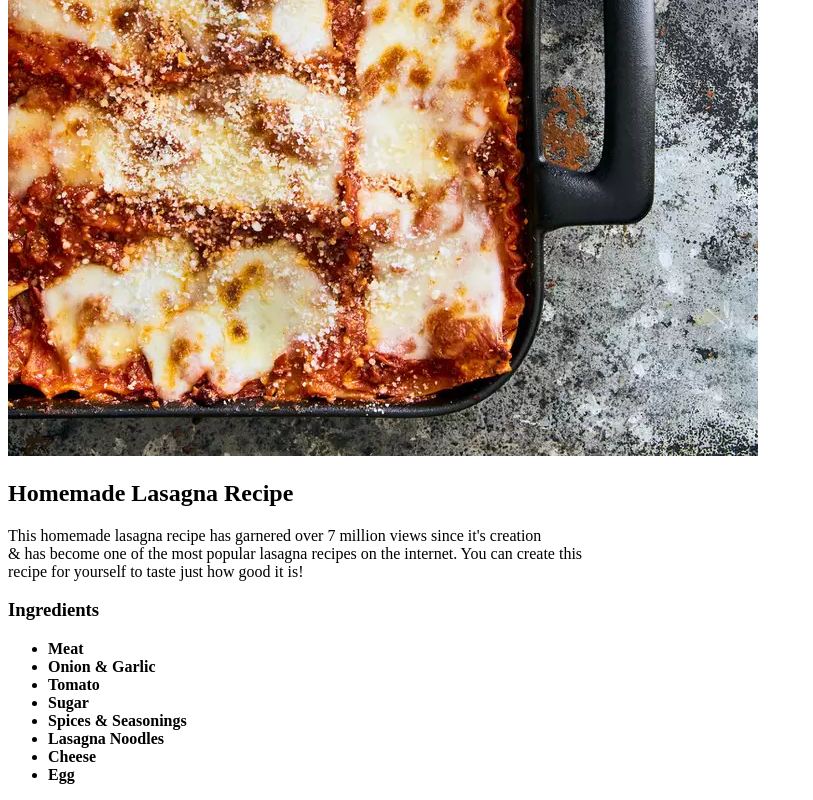
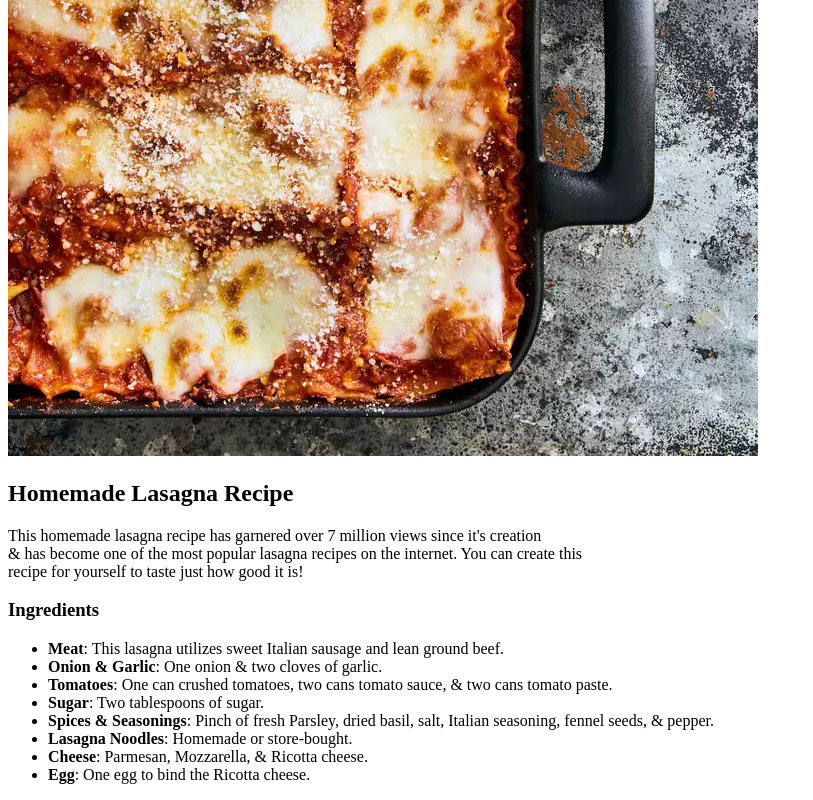
Before and after one commit to isaiahbh/odin-recipes, a plain HTML site: page recipes/lasagna.html in a window 1280 px wide. Shown: the part 374-1174 px from the top of the page, without its empty margins (0-813 px from the left). Drawn offline with Linux system fonts and the light colour scheme.

Commit message:
Updated the recipe ingredient list

```diff
--- a/recipes/lasagna.html
+++ b/recipes/lasagna.html
@@ -17,14 +17,14 @@
 
         <h3>Ingredients</h3>
         <ul>
-            <li><strong>Meat</strong></li>
-            <li><strong>Onion & Garlic</strong></li>
-            <li><strong>Tomato</strong></li>
-            <li><strong>Sugar</strong></li>
-            <li><strong>Spices & Seasonings</strong></li>
-            <li><strong>Lasagna Noodles</strong></li>
-            <li><strong>Cheese</strong></li>
-            <li><strong>Egg</strong></li>
+            <li><strong>Meat</strong>: This lasagna utilizes sweet Italian sausage and lean ground beef.</li>
+            <li><strong>Onion & Garlic</strong>: One onion & two cloves of garlic.</li>
+            <li><strong>Tomatoes</strong>: One can crushed tomatoes, two cans tomato sauce, & two cans tomato paste.</li>
+            <li><strong>Sugar</strong>: Two tablespoons of sugar.</li>
+            <li><strong>Spices & Seasonings</strong>: Pinch of fresh Parsley, dried basil, salt, Italian seasoning, fennel seeds, & pepper.</li>
+            <li><strong>Lasagna Noodles</strong>: Homemade or store-bought.</li>
+            <li><strong>Cheese</strong>: Parmesan, Mozzarella, & Ricotta cheese.</li>
+            <li><strong>Egg</strong>: One egg to bind the Ricotta cheese.</li>
         </ul>
     </body>
 </html>
```
